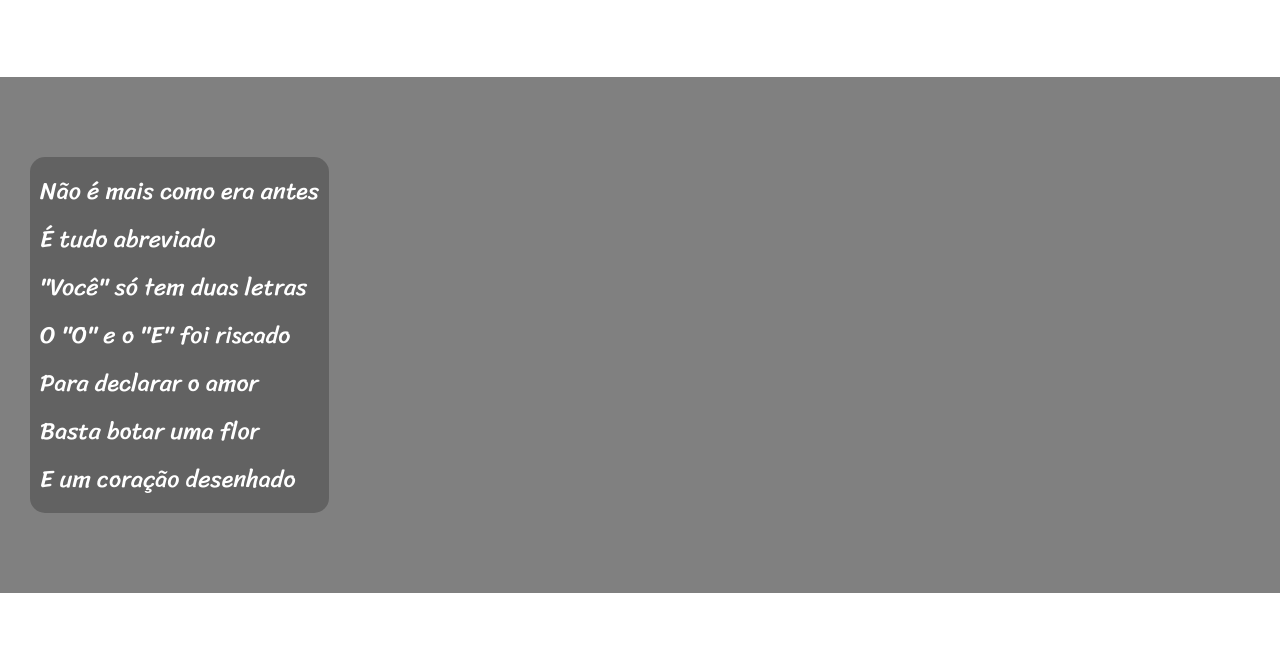
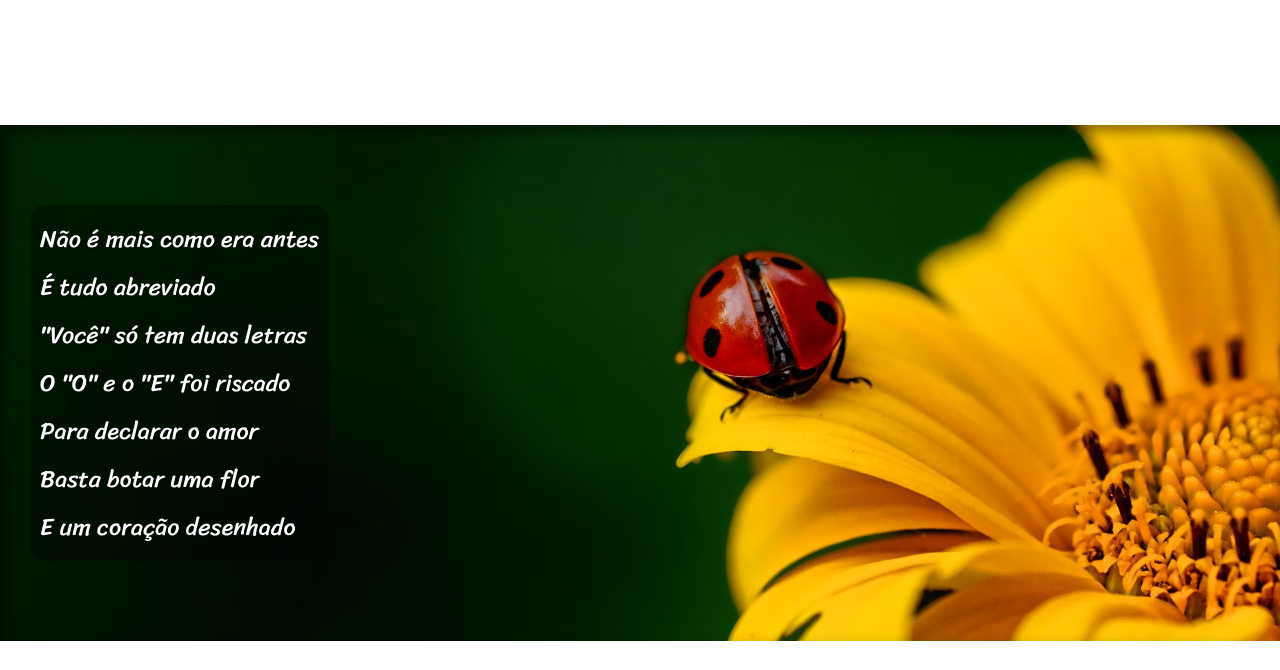
Before and after one commit to Alvesafk/html-css, a plain HTML site: page desafio/de012/index.html in a window 1280 px wide. Shown: the part 600-1270 px from the top of the page. Drawn offline with Linux system fonts and the light colour scheme.

Commit message:
finalizado

```diff
--- a/desafio/de012/index.html
+++ b/desafio/de012/index.html
@@ -25,7 +25,7 @@
     </section>
 
 
-    <section class="imagem">
+    <section class="imagem" id="img01">
         <p>
             Não é mais como era antes<br>
             É tudo abreviado<br>
@@ -63,7 +63,7 @@
 
 
 
-    <section class="imagem">
+    <section class="imagem" id="img02">
         <p>
             Tenho saudade das cartas<br>
             Escritas com a própria mão<br>
--- a/desafio/de012/stylesheet/style.css
+++ b/desafio/de012/stylesheet/style.css
@@ -49,19 +49,35 @@ section {
     font-family: var(--fonte3);
     font-size: 1.5em;
 }
+section > p {
+    padding-bottom: 2em;
+}
 section.normal {
     background-color: white;
     color: black;
+    text-shadow: 1px 1px 2px rgba(0, 0, 0, 0.192);
 }
 section.imagem {
     color: white;
+    box-shadow: inset 6px 6px 13px 0px rgba(0, 0, 0, 0.466);
+    background-size: cover;
+    background-attachment: fixed;
 }
 section.imagem > p {
     display: inline-block;
-    background-color: rgba(0, 0, 0, 0.24);
+    background-color: rgba(0, 0, 0, 0.37);
     max-width: 300px;
     padding: 10px;
     border-radius: 15px;
+    text-shadow: 2px 2px 0px rgba(0, 0, 0, 0.253);
+}
+section#img01 {
+    background-image: url(../imagens/background001.jpg);
+    background-position: right center;
+}
+section#img02 {
+    background-image: url(../imagens/background002.jpg);
+    background-position: right center;
 }
 footer {
     background-color: black;
```
